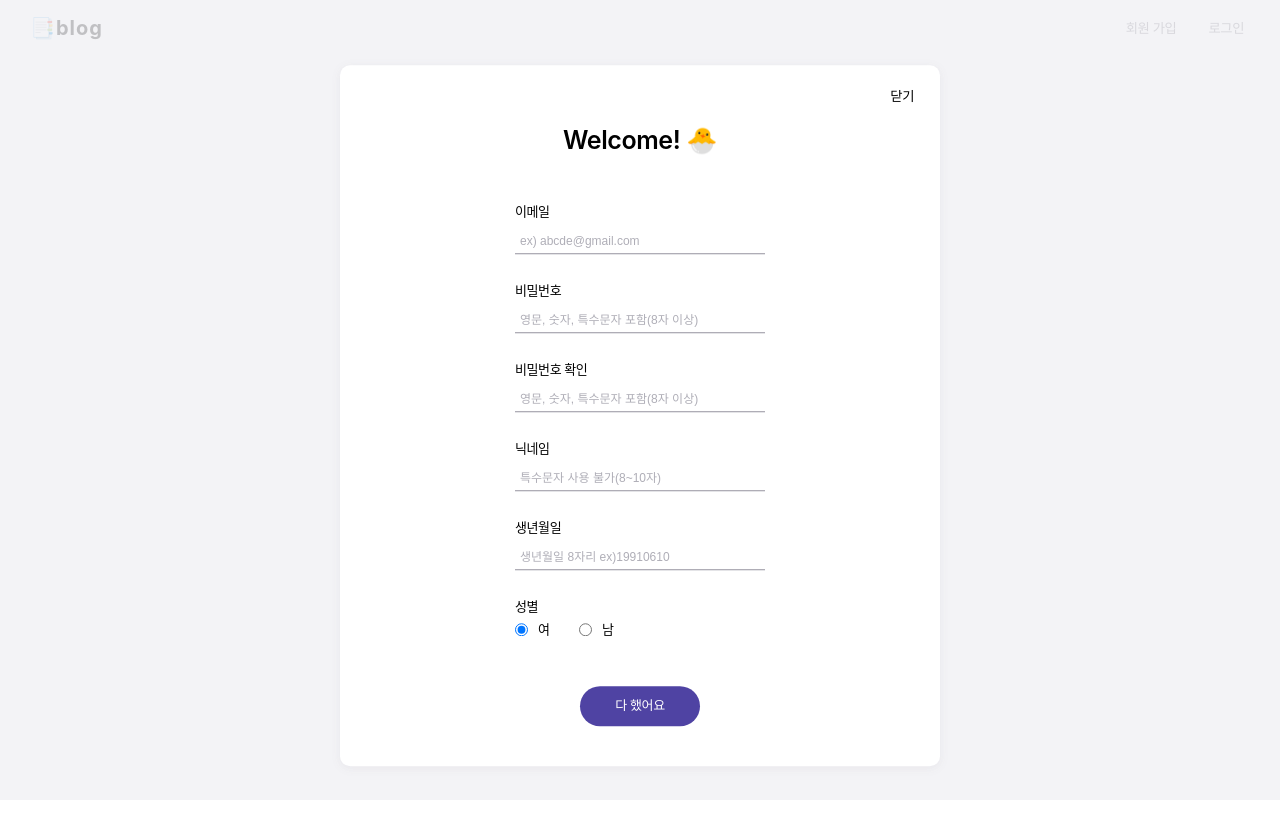
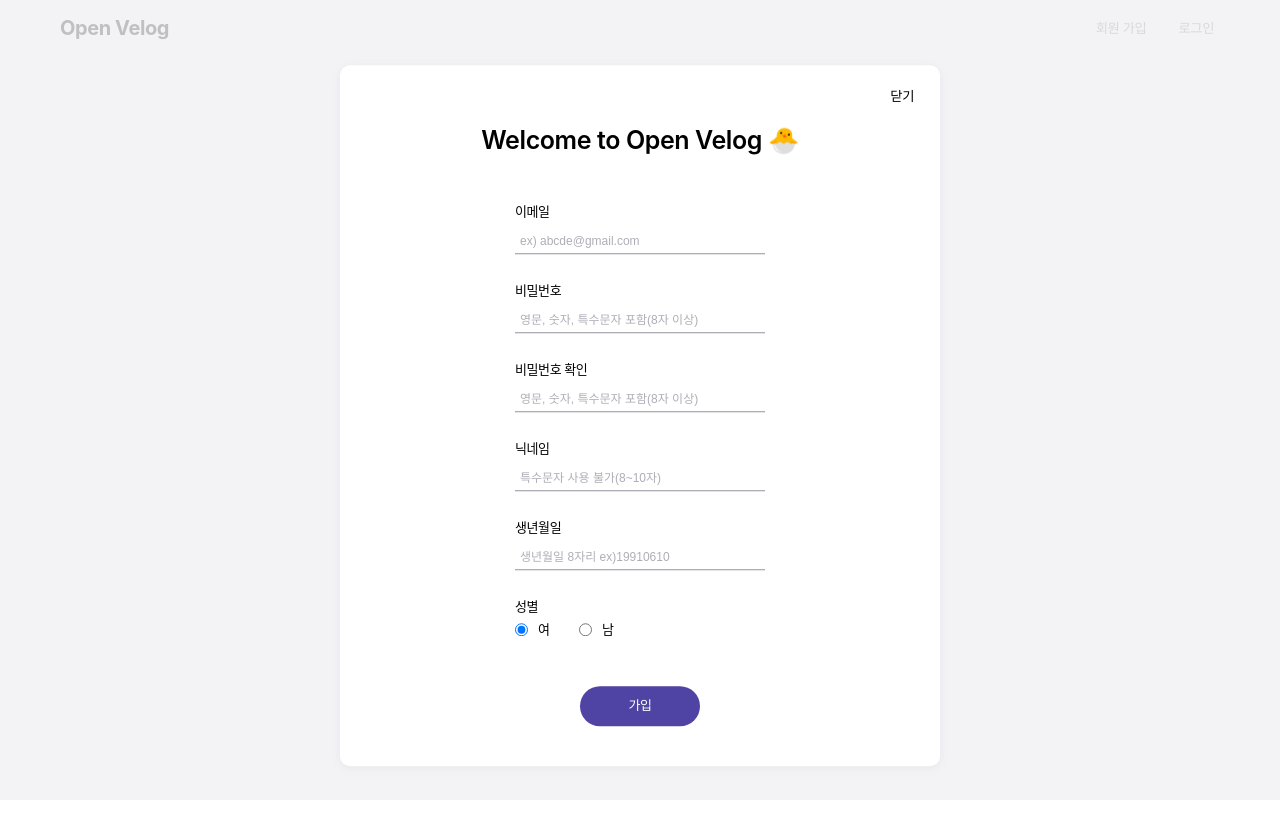
Before and after one commit to yemsu/nextjs-open-velog, a Next.js app: page / in a window 1280 px wide. Both pictures are taken after a click on the button "회원 가입". Shown: the top 814 px of the page. Built offline with nearby package versions, Linux system fonts and the light colour scheme; a web font is replaced by a local one.

Commit message:
feat(UI): 로그인 팝업 UI, 헤더  ContentWrapper 적용

```diff
--- a/src/components/auth/JoinModal.tsx
+++ b/src/components/auth/JoinModal.tsx
@@ -6,12 +6,14 @@ import Button from "@/components/elements/Button";
 import styled from "styled-components"
 import { useCallback, useEffect } from "react";
 
-type JoinModalProps = {
+interface JoinModalProps {
+  modalType: string,
   isOpen: boolean,
   toggle: () => void,
 };
 
 function JoinModal(props: JoinModalProps) {
+  const { isOpen, toggle, modalType } = props
   const [forms, onChange, reset] = useInputs({
     email: '',
     password1: '',
@@ -20,13 +22,17 @@ function JoinModal(props: JoinModalProps) {
     gender: '',
     birth: '',
   })
-  const { isOpen, toggle } = props
 
   useEffect(() => {
     console.log('forms', forms)
   }, [forms])
 
-  const onSubmit = () => {
+  const onSubmitJoin = () => {
+    reset()
+    toggle()
+  }
+
+  const onSubmitLogin = () => {
     reset()
     toggle()
   }
@@ -36,11 +42,15 @@ function JoinModal(props: JoinModalProps) {
     toggle()
   }
 
-  const SubmitButton = <Button styleType="round" bgColor="primary" size="medium" buttonText="다 했어요" onClick={onSubmit} />
+  const isJoin = modalType === 'join'
+  const modalTitle = isJoin ? 'Welcome to Open Velog 🐣' : 'Nice to see you again 😁'
+  const submitButtonText = isJoin ? '가입' : '로그인'
+  const onSubmitEvent = isJoin ? onSubmitJoin : onSubmitLogin
+  const SubmitButton = <Button styleType="round" bgColor="primary" size="medium" buttonText={submitButtonText} onClick={onSubmitEvent} />
   return (
     <Modal
       isOpen={isOpen}
-      title="Welcome! 🐣"
+      title={modalTitle}
       toggle={onClose}
       size="large"
       submitButton={SubmitButton}
@@ -66,6 +76,8 @@ function JoinModal(props: JoinModalProps) {
             onChange={onChange}
           />
         </WrapInputs>
+        {isJoin &&
+          <>
             <WrapInputs>
               <Input
                 type="password"
@@ -115,6 +127,8 @@ function JoinModal(props: JoinModalProps) {
                 onChange={onChange}
               />
             </WrapInputs>
+          </>
+        }
       </WrapForm>
     </Modal>
   )
--- a/src/components/layouts/Header.tsx
+++ b/src/components/layouts/Header.tsx
@@ -1,27 +1,38 @@
 import Link from "next/link"
 import JoinModal from "@/components/auth/JoinModal"
+import ContentWrapper from "@/components/layouts/ContentWrapper"
 import useModal from "@/hooks/useModal"
 import styled from "styled-components"
+import { useState } from "react"
 
 export default function Header() {
   const [isOpen, toggle] = useModal()
+  const [joinOrLogin, setJoinOrLogin] = useState('join')
+
+  const onClickUtil = (type: string) => {
+    setJoinOrLogin(type)
+    toggle()
+  }
 
   return (
     <>
       <Wrapper>
+        <ContentWrapper layoutType="flex-row">
           <Logo>
-          <Link href="/">📑blog</Link>
+            <Link href="/">Open Velog</Link>
           </Logo>
           <Utils>
             <Util>
-            <UtilButton onClick={toggle}>회원 가입</UtilButton>
+              <UtilButton onClick={() => onClickUtil('join')}>회원 가입</UtilButton>
             </Util>
             <Util>
-            <UtilButton>로그인</UtilButton>
+              <UtilButton onClick={() => onClickUtil('login')}>로그인</UtilButton>
             </Util>
           </Utils>
+        </ContentWrapper>
       </Wrapper>
       <JoinModal
+        modalType={joinOrLogin}
         isOpen={isOpen}
         toggle={toggle}
       />
@@ -30,16 +41,13 @@ export default function Header() {
 }
 
 const Wrapper = styled.div`
-  display: flex;
-  align-items: center;
   height: 55px;
-  padding: 10px 30px;
+  padding: 0 30px;
 `
 
 const Logo = styled.h1`
   font-size: var(--font-size-title-S);
   font-weight: var(--font-weight-X-bold);
-  letter-spacing: 0.05em;
 `
 
 const Utils = styled.ul`
```
Lines whose indentation alone changed are shown as unchanged.
